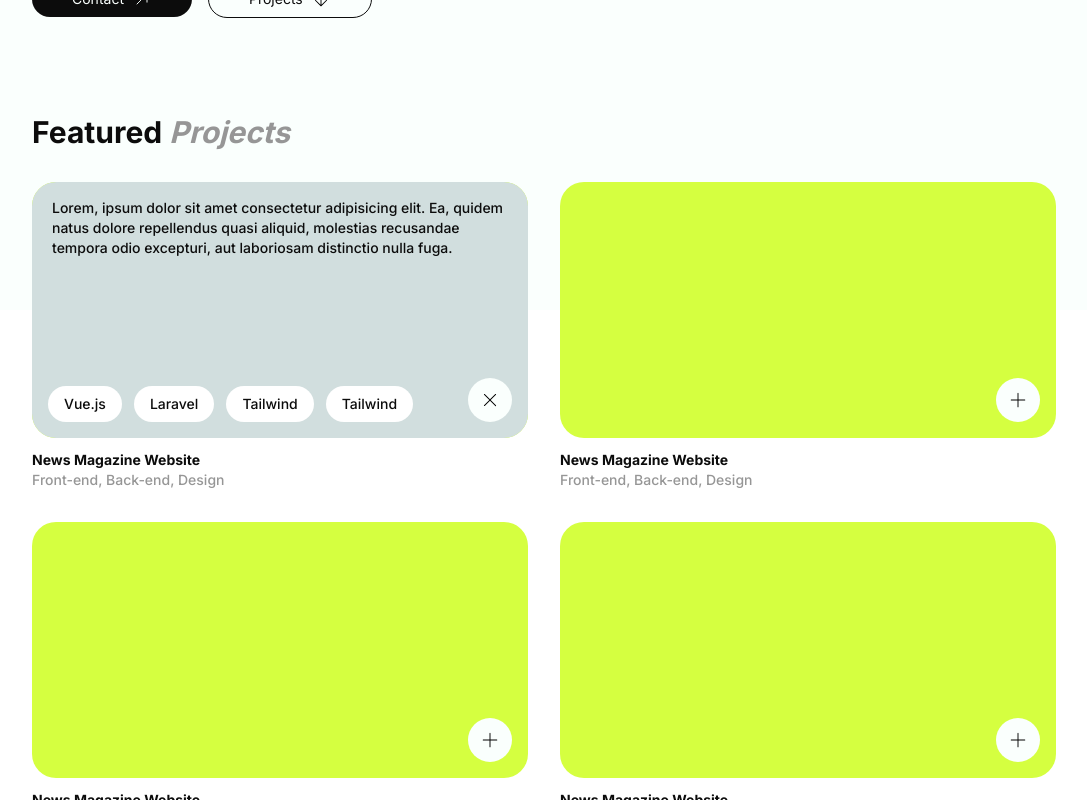
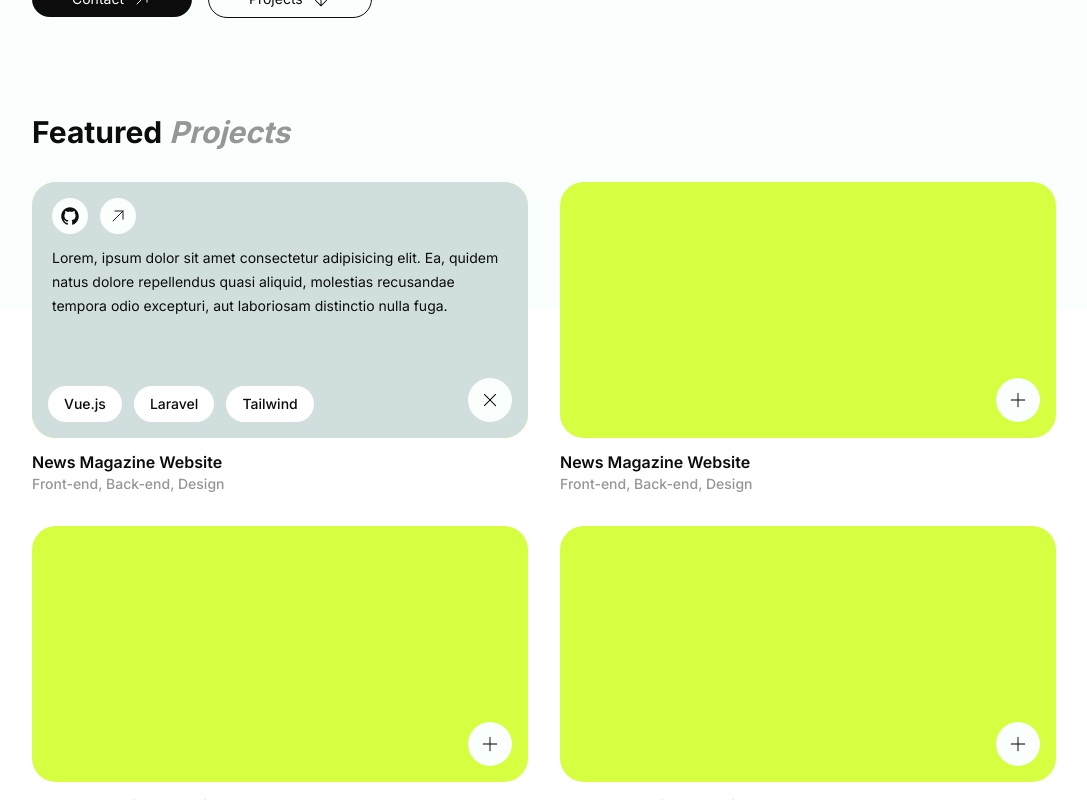
Before and after one commit to Abdallah01win/Portfolio, a Vue app: page / in a window 1280 px wide. Both pictures are taken after a click on the element 586 px from the left and 890 px from the top of the page. Shown: the part 490-1290 px from the top of the page, without its empty margins (96-1183 px from the left). Built offline with nearby package versions, Linux system fonts and the light colour scheme.

Commit message:
add project links

```diff
--- a/src/components/Projects.vue
+++ b/src/components/Projects.vue
@@ -1,21 +1,43 @@
 <script>
-import ArrowUp from './icons/ArrowUp.vue';
-import { ref } from 'vue';
-import Plus from './icons/Plus.vue';
-import X from './icons/X.vue';
+import ArrowUp from "./icons/ArrowUp.vue";
+import { ref } from "vue";
+import Plus from "./icons/Plus.vue";
+import X from "./icons/X.vue";
+import GithubLogo from "./icons/GithubLogo.vue";
 export default {
   components: {
     ArrowUp,
     Plus,
-    X
+    X,
+    GithubLogo,
 },
   setup() {
     const showDiv = ref([]);
     const items = [
-            { title: 'News Magazine Website', tasks: 'Front-end, Back-end, Design', discription: 'Lorem, ipsum dolor sit amet consectetur adipisicing elit. Ea, quidem natus dolore repellendus quasi aliquid, molestias recusandae tempora odio excepturi, aut laboriosam distinctio nulla fuga.' },
-            { title: 'News Magazine Website', tasks: 'Front-end, Back-end, Design', discription: 'Lorem, ipsum dolor sit amet consectetur adipisicing elit. Ea, quidem natus dolore repellendus quasi aliquid, molestias recusandae tempora odio excepturi, aut laboriosam distinctio nulla fuga.' },
-            { title: 'News Magazine Website', tasks: 'Front-end, Back-end, Design', discription: 'Lorem, ipsum dolor sit amet consectetur adipisicing elit. Ea, quidem natus dolore repellendus quasi aliquid, molestias recusandae tempora odio excepturi, aut laboriosam distinctio nulla fuga.' },
-            { title: 'News Magazine Website', tasks: 'Front-end, Back-end, Design', discription: 'Lorem, ipsum dolor sit amet consectetur adipisicing elit. Ea, quidem natus dolore repellendus quasi aliquid, molestias recusandae tempora odio excepturi, aut laboriosam distinctio nulla fuga.' },
+      {
+        title: "News Magazine Website",
+        tasks: "Front-end, Back-end, Design",
+        discription:
+          "Lorem, ipsum dolor sit amet consectetur adipisicing elit. Ea, quidem natus dolore repellendus quasi aliquid, molestias recusandae tempora odio excepturi, aut laboriosam distinctio nulla fuga.",
+      },
+      {
+        title: "News Magazine Website",
+        tasks: "Front-end, Back-end, Design",
+        discription:
+          "Lorem, ipsum dolor sit amet consectetur adipisicing elit. Ea, quidem natus dolore repellendus quasi aliquid, molestias recusandae tempora odio excepturi, aut laboriosam distinctio nulla fuga.",
+      },
+      {
+        title: "News Magazine Website",
+        tasks: "Front-end, Back-end, Design",
+        discription:
+          "Lorem, ipsum dolor sit amet consectetur adipisicing elit. Ea, quidem natus dolore repellendus quasi aliquid, molestias recusandae tempora odio excepturi, aut laboriosam distinctio nulla fuga.",
+      },
+      {
+        title: "News Magazine Website",
+        tasks: "Front-end, Back-end, Design",
+        discription:
+          "Lorem, ipsum dolor sit amet consectetur adipisicing elit. Ea, quidem natus dolore repellendus quasi aliquid, molestias recusandae tempora odio excepturi, aut laboriosam distinctio nulla fuga.",
+      },
     ];
     for (let i = 0; i < items.length; i++) {
       showDiv.value.push(false);
@@ -37,32 +59,49 @@ export default {
     <div class="grid grid-cols-2 gap-8">
       <div v-for="(item, index) in items" :key="index">
         <div class="rounded-3xl h-64 bg-myYellow mb-3 relative">
-                    <div class="rounded-full bg-myWhite w-fit p-3 absolute bottom-0 right-0 mr-4 mb-4 cursor-pointer z-20"
-                        @click="showDiv[index] = !showDiv[index]">
-                        <Plus class="w-5" v-if="!showDiv[index]"/>
+          <div
+            class="rounded-full bg-myWhite w-fit p-3 absolute bottom-0 right-0 mr-4 mb-4 cursor-pointer z-20"
+            @click="showDiv[index] = !showDiv[index]"
+          >
+            <Plus class="w-5" v-if="!showDiv[index]" />
             <X v-else />
           </div>
-                    <div v-if="showDiv[index]" class="bg-myGray-300 rounded-3xl py-4 px-5  h-full relative">
-                        <p>{{ item.discription }}</p>
-                        <div class="flex items-center gap-x-3 mt-auto rounded-full ml-4 mb-4 w-fit bottom-0 left-0 absolute /text-xs">
+          <div
+            v-if="showDiv[index]"
+            class="bg-myGray-300 rounded-3xl py-4 px-5 h-full relative"
+          >
+            <div class="flex items-center gap-x-3 mb-3">
+              <a href="#" class="p-2 bg-myWhite rounded-full w-fit">
+                <GithubLogo class="w-5 fill-myDark-100" />
+              </a>
+              <a href="#" class="p-2 bg-myWhite rounded-full w-fit">
+                <ArrowUp class="w-5 fill-myDark-100" />
+              </a>
+              <!-- <hr class="w-full p-y-2" /> -->
+            </div>
+            <p class="leading-6 font-normal">{{ item.discription }}</p>
+            <div
+              class="flex items-center gap-x-3 mt-auto rounded-full ml-4 mb-4 w-fit bottom-0 left-0 absolute"
+            >
               <div class="bg-white rounded-full px-4 py-2">Vue.js</div>
               <div class="bg-white rounded-full px-4 py-2">Laravel</div>
-                            <div class="bg-white rounded-full px-4 py-2">Tailwind</div>
               <div class="bg-white rounded-full px-4 py-2">Tailwind</div>
             </div>
           </div>
         </div>
         <div>
-                    <div class="font-bold">{{ item.title }}</div>
-                    <p class="text-myGray-500 //text-sm">{{ item.tasks }}</p>
+          <div class="font-semibold text-base">{{ item.title }}</div>
+          <p class="text-myGray-500">{{ item.tasks }}</p>
         </div>
       </div>
     </div>
 
     <div class="flex items-center justify-center mt-8">
-            <button class="rounded-full py-3 px-8 flex items-center justify-center gap-x-3 border border-myDark-100 //text-sm">
+      <button
+        class="rounded-full py-3 px-8 flex items-center justify-center gap-x-3 border border-myDark-100 //text-sm"
+      >
         <span>See More Projects</span>
-                <ArrowUp class="w-5"/>
+        <ArrowUp class="w-5" />
       </button>
     </div>
   </section>
```
Also changed, not shown: src/components/icons/GitLogo.vue (+1 -1 lines). Lines whose indentation alone changed are shown as unchanged.
